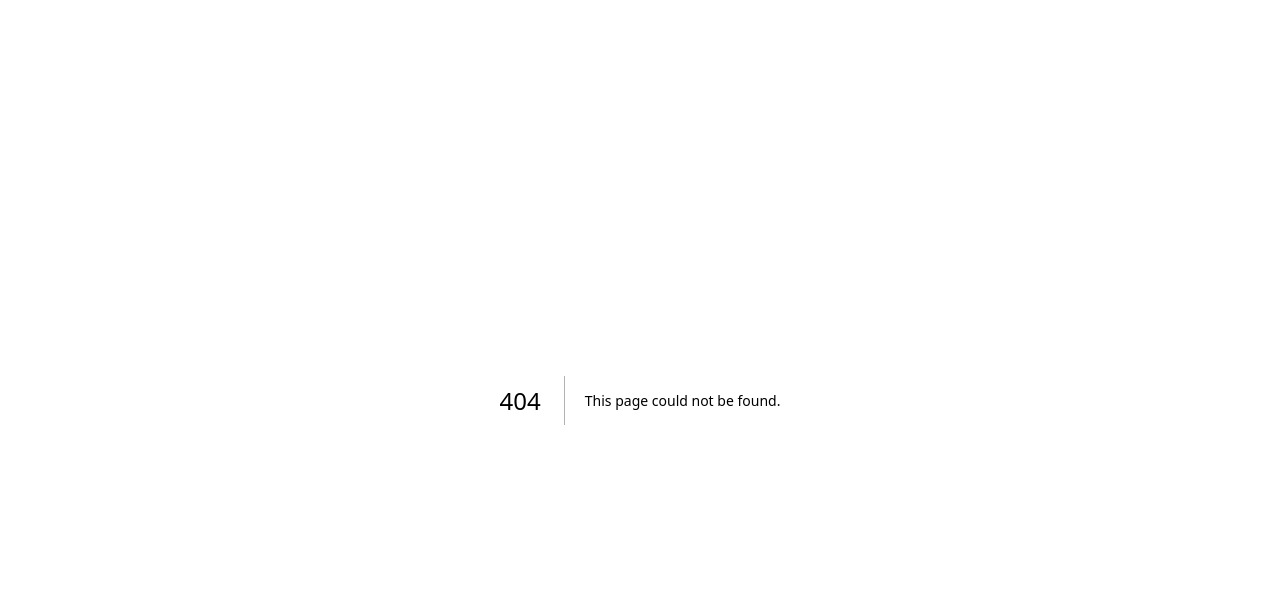
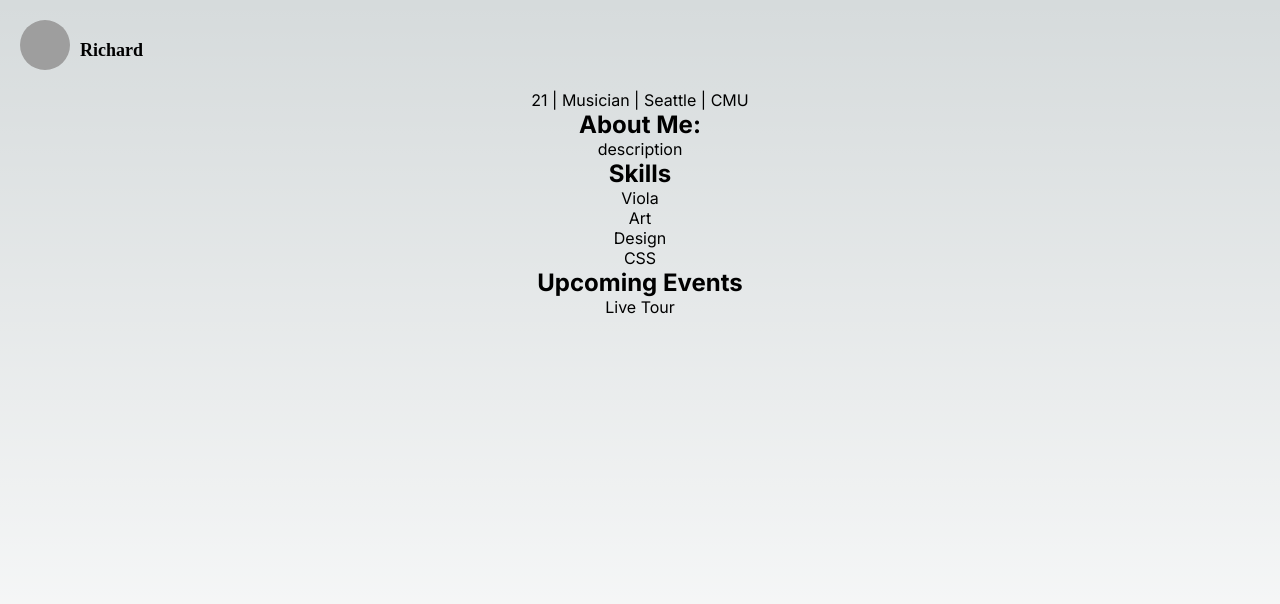
Before and after one commit to RICHARDAHN1219/diskover, a Next.js app: page /portfolio in a window 1280 px wide. Before the commit this address had no page. Shown: the top 604 px of the page. Built offline with nearby package versions, Linux system fonts and the light colour scheme; grey boxes are pictures that could not be loaded.

Commit message:
Working profile picture to portfolio mapping

```diff
--- a/src/app/page.tsx
+++ b/src/app/page.tsx
@@ -1,8 +1,8 @@
 import { PortfolioProfilePhoto } from "./portfolio-profile-photo";
-
+import { Portfolio} from "./portfolio";
 export default function Home() {
     return <>
-    <PortfolioProfilePhoto userid={""}/>
+    <PortfolioProfilePhoto userid={"userid"}/>
     </>;
 // TODO: replace with your component to test
 }
--- a/src/app/portfolio-profile-photo.tsx
+++ b/src/app/portfolio-profile-photo.tsx
@@ -4,6 +4,7 @@ import Image from "next/image";
 import { getUserImage, getUserName } from "./lib/user-getter";
 import React from 'react';
 import Link from 'next/link';
+import { Portfolio } from "./portfolio";
 
 export function PortfolioProfilePhoto({ userid, isOnProfile }: { userid: string, isOnProfile?: boolean }) {
     isOnProfile ||= false;
@@ -36,6 +37,7 @@ export function PortfolioProfilePhoto({ userid, isOnProfile }: { userid: string,
         },
         paragraph: {
             marginTop: '10px',
+            marginLeft: '10px',
             fontSize: '18px',
             fontWeight: 'bold',
             fontFamily: 'SF Pro',
@@ -46,22 +48,29 @@ export function PortfolioProfilePhoto({ userid, isOnProfile }: { userid: string,
     };
 
     return (
-
+        <>
+        {isOnProfile === false && (
+        <Link href="./portfolio">
         <div style={{...style.container, ...isOnProfile ? style["profileOnProfile"] : style.profile}}>
-          {  isOnProfile == false && (
-            //<Link href="/portfolio" >
-            <Link href="/portfolio">
+          {
+            <>
             <Image width={50} height={50} src={getUserImage(userid)} alt="Profile photo of user" style={style.roundedImage} />
-
             <p style={style.paragraph}>{getUserName(userid)}</p>
-            </Link>
-            )}
-
-
-
-
-
+            </>
+            }
         </div>
-
+        </Link>
+    )}
+    {isOnProfile === true && (
+        <div style={{...style.container, ...isOnProfile ? style["profileOnProfile"] : style.profile}}>
+          {
+            <>
+            <Image width={50} height={50} src={getUserImage(userid)} alt="Profile photo of user" style={style.roundedImage} />
+            <p style={style.paragraph}>{getUserName(userid)}</p>
+            </>
+            }
+        </div>
+    )}
+    </>
     );
 }
--- a/src/app/portfolio.tsx
+++ b/src/app/portfolio.tsx
@@ -1,3 +1,5 @@
+"use client"
+
 import React from "react";
 import {PortfolioItem} from "./portfolio-item";
 import {PortfolioProfilePhoto} from "./portfolio-profile-photo";
@@ -6,16 +8,16 @@ import { PortfolioProfileSkills } from "./portfolio-profile-skills";
 import { PortfolioProfileHeader } from "./portfolio-profile-header";
 
 
-function Portfolio({userid}: { userid: string }) {
+export function Portfolio({userid}: { userid: string }) {
     // TODO: implement styling and decide on other items to include in the portfolio
     return (
         <>
-            <PortfolioProfilePhoto userid={userid}/>
+            <PortfolioProfilePhoto userid={userid} />
             {getUserPosts(userid).map(postURL => <PortfolioItem url={postURL}/>)}
-            <PortfolioProfileHeader userid = ""/>
-            <PortfolioProfileSkills userid = ""/>
+            <PortfolioProfileHeader userid = {userid} />
+            <PortfolioProfileSkills userid = {userid} />
         </>
     );
 }
 
-export {Portfolio};
+//export {Portfolio};
--- /dev/null
+++ b/src/app/portfolio/page.tsx
@@ -0,0 +1,5 @@
+import { Portfolio} from "@/app/portfolio";
+
+export default function Home(){
+    return <Portfolio userid={""}/>
+}
```
Also changed, not shown: package.json (+0 -11 lines).
